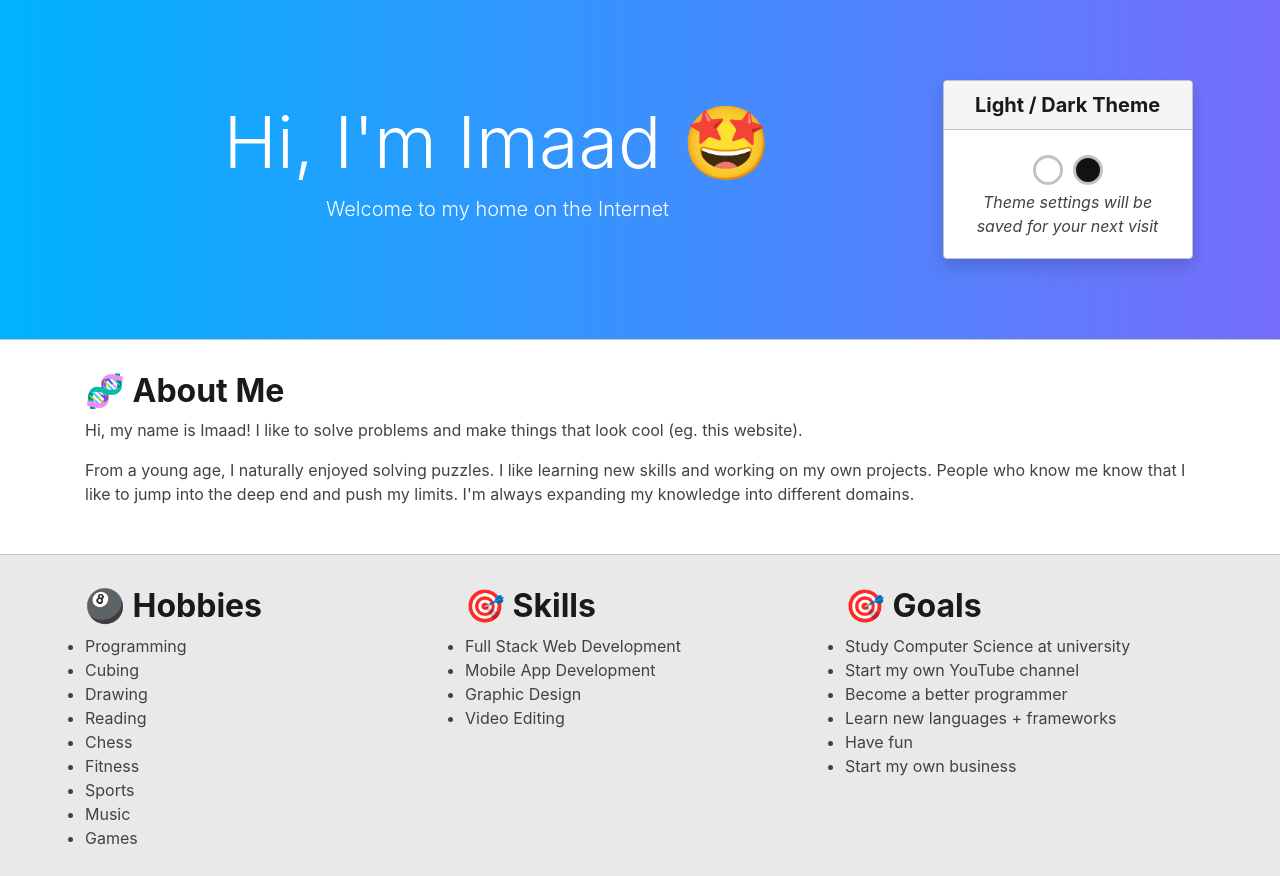
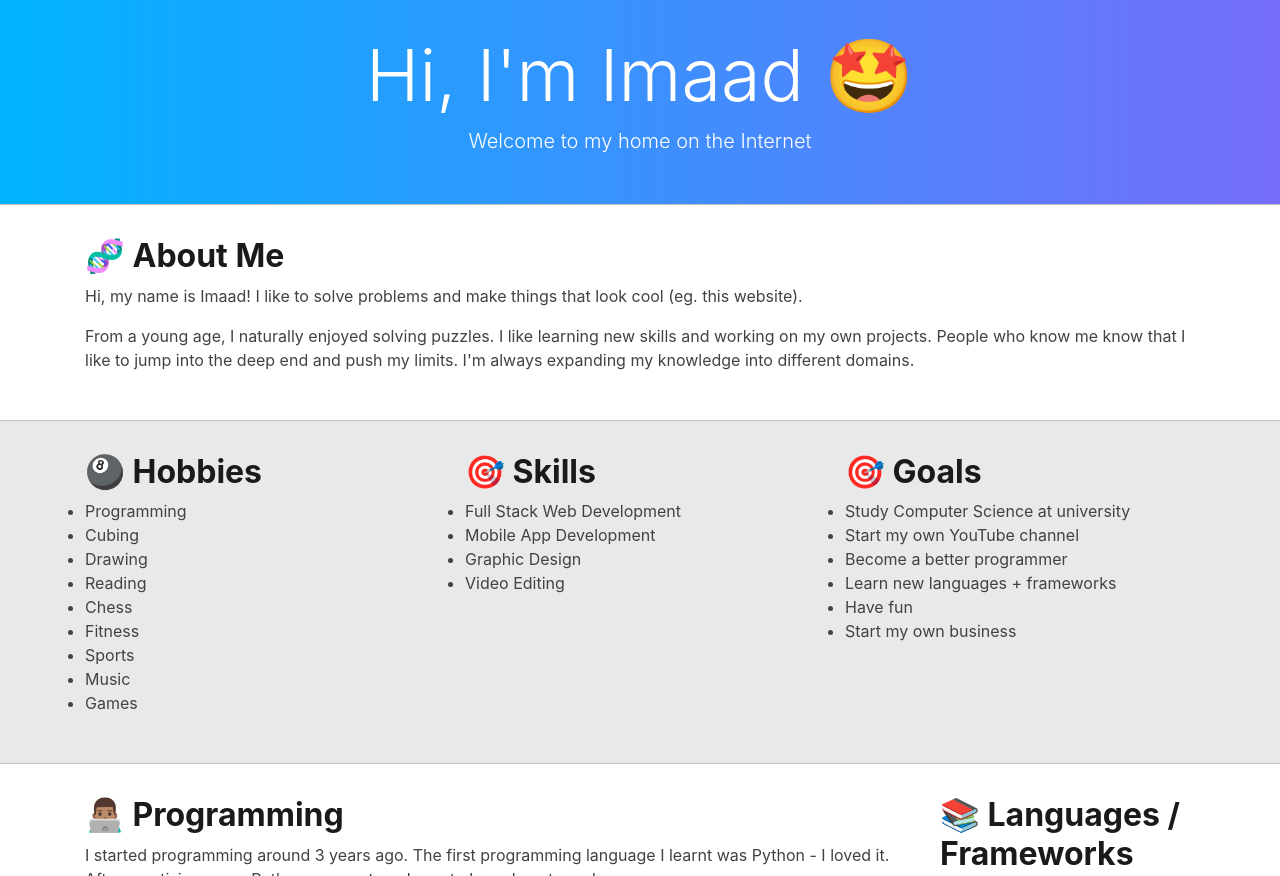
Before and after one commit to imaadzaffar/portfolio-old, a website: page index.html in a window 1280 px wide. Shown: the top 876 px of the page. Drawn offline with Linux system fonts and the light colour scheme.

Commit message:
Removed theme picker

```diff
--- a/index.html
+++ b/index.html
@@ -32,25 +32,9 @@
   </head>
   <body>
     <section class="s-gradient">
-      <div class="container text-center py-5">
-        <div class="row">
-          <div class="col-md-8 col-lg-9 mb-2 mb-md-0 align-self-center">
-            <h1 id="welcome-heading" class="display-3">Hi, I'm Imaad 🤩</h1>
-            <p id="welcome-text" class="lead">Welcome to my home on the Internet</p>
-          </div>
-          <div class="col-md-4 col-lg-3 align-self-center">
-            <div class="card mx-auto shadow" style="max-width: 250px">
-              <h5 class="card-header">Light / Dark Theme</h5>
-              <div class="card-body">
-                <div class="theme-picker-wrapper">
-                  <div data-theme="light" id="light-theme" class="theme-dot"></div>
-                  <div data-theme="dark" id="dark-theme" class="theme-dot"></div>
-                </div>
-                <span class="font-italic">Theme settings will be saved for your next visit</span>
-              </div>
-            </div>
-          </div>
-        </div>
+      <div class="container text-center">
+        <h1 id="welcome-heading" class="display-3">Hi, I'm Imaad 🤩</h1>
+        <p id="welcome-text" class="lead">Welcome to my home on the Internet</p>
       </div>
     </section>
     <section class="s-2">
--- a/js/script.js
+++ b/js/script.js
@@ -29,5 +29,4 @@ window.matchMedia('(prefers-color-scheme: dark)').addEventListener('change', (e)
 
 function setTheme(theme) {
   document.getElementById('theme-style').href = 'css/' + theme + '.css';
-  localStorage.setItem('theme', theme);
 }
```
